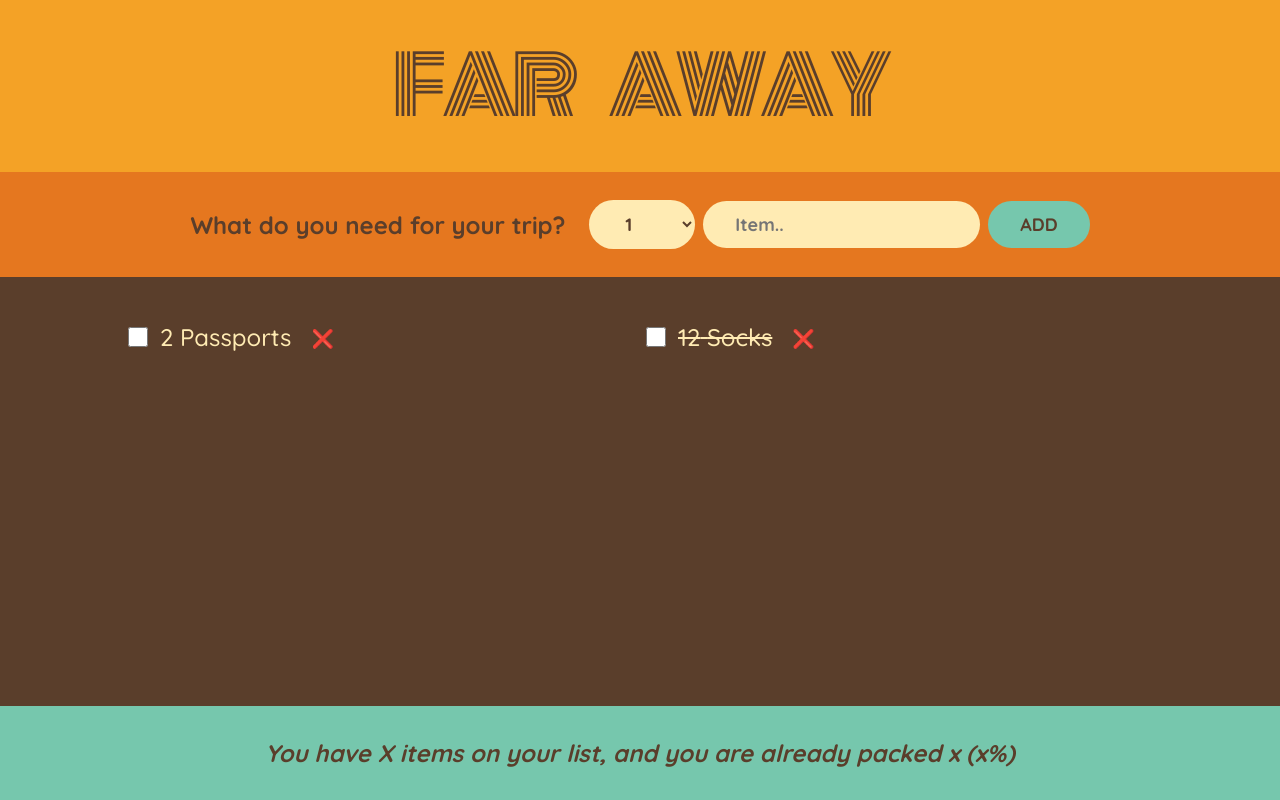
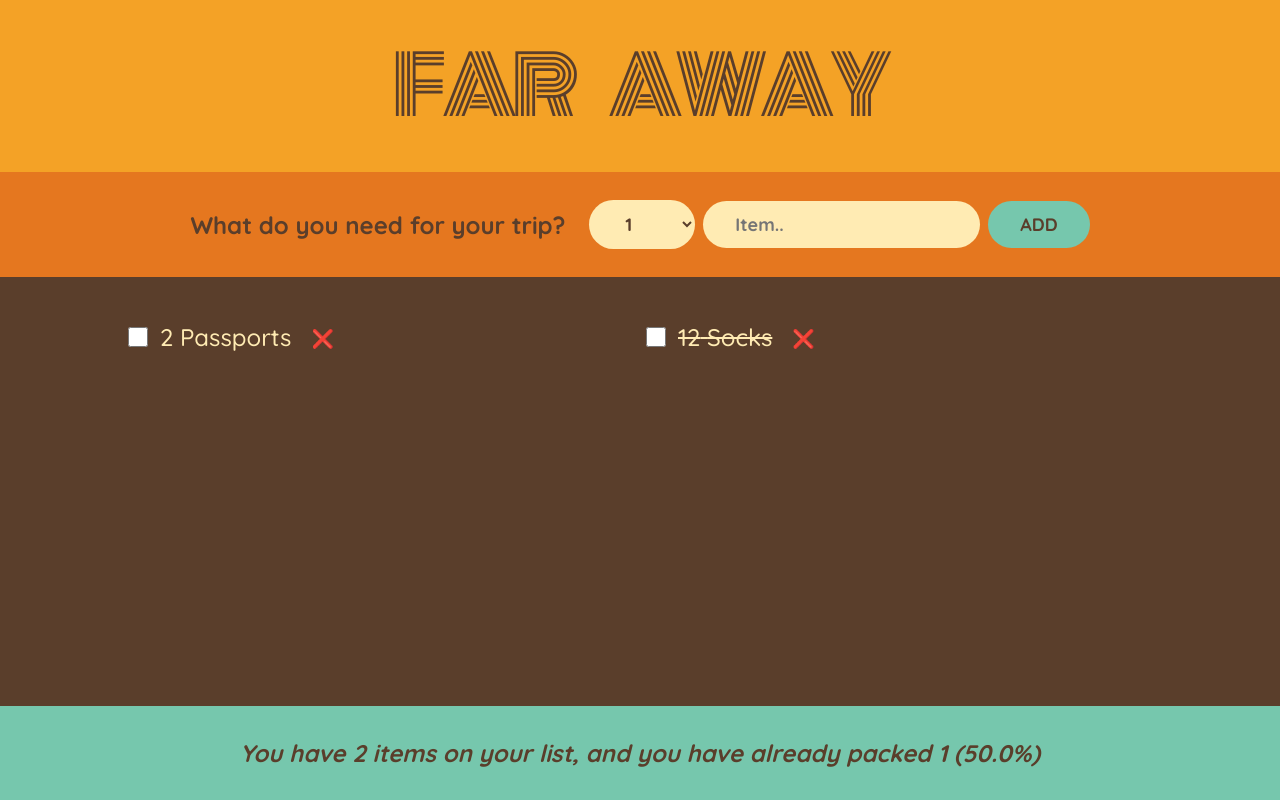
Before and after one commit to ericknamukolo/travel-list, a React (Create React App) app: page / in a window 1280 px wide. Built offline with nearby package versions, Linux system fonts and the light colour scheme.

Commit message:
some updates

```diff
--- a/src/App.tsx
+++ b/src/App.tsx
@@ -35,14 +35,25 @@ function App() {
 
       return newItems;
     });
-    console.log(id);
+  }
+
+  function markItem(id: number) {
+    setItems((prevItems) => {
+      let updatedItem: Item | undefined = prevItems.find(
+        (item) => item.id === id
+      );
+      updatedItem!.packed = !updatedItem!.packed;
+      let updatedItems: Item[] = prevItems.filter((item) => item.id !== id);
+
+      return [...updatedItems, updatedItem!];
+    });
   }
   return (
     <div className='app'>
       <Logo />
       <Form onAdd={addItem} />
-      <ParkingList items={items} onRemove={removeItem} />
-      <Stats />
+      <ParkingList items={items} onRemove={removeItem} onMark={markItem} />
+      <Stats items={items} />
     </div>
   );
 }
--- a/src/components/item.tsx
+++ b/src/components/item.tsx
@@ -1,14 +1,18 @@
 import React from 'react';
 import Item from '../models/item';
 
-const ItemC: React.FC<{ item: Item; onRemove: (id: number) => void }> = ({
-  item,
-  onRemove,
-}) => {
+const ItemC: React.FC<{
+  item: Item;
+  onRemove: (id: number) => void;
+  onMark: (id: number) => void;
+}> = ({ item, onRemove, onMark }) => {
   return (
     <li>
-      {' '}
-      <input type='checkbox' name='myCheckbox'></input>
+      <input
+        type='checkbox'
+        name='myCheckbox'
+        onClick={() => onMark(item.id)}
+      ></input>
       <span style={item.packed ? { textDecoration: 'line-through' } : {}}>
         {item.quantity} {item.description}
       </span>
--- a/src/components/packing-list.tsx
+++ b/src/components/packing-list.tsx
@@ -5,12 +5,20 @@ import ItemC from './item';
 const ParkingList: React.FC<{
   items: Item[];
   onRemove: (id: number) => void;
-}> = ({ items, onRemove }) => {
+  onMark: (id: number) => void;
+}> = ({ items, onRemove, onMark }) => {
   return (
     <div className='list'>
       <ul>
         {items.map((item) => {
-          return <ItemC item={item} key={item.id} onRemove={onRemove} />;
+          return (
+            <ItemC
+              item={item}
+              key={item.id}
+              onRemove={onRemove}
+              onMark={onMark}
+            />
+          );
         })}
       </ul>
     </div>
--- a/src/components/stats.tsx
+++ b/src/components/stats.tsx
@@ -1,9 +1,20 @@
 import React from 'react';
+import Item from '../models/item';
 
-const Stats: React.FC = () => {
+const Stats: React.FC<{ items: Item[] }> = ({ items }) => {
+  function getPercent(): number {
+    let finished: number = items.filter((item) => item.packed === true).length;
+    let total: number = items.length;
+    if (total === 0) return 0;
+    return (finished / total) * 100;
+  }
   return (
     <footer className='stats'>
-      <em>You have X items on your list, and you are already packed x (x%)</em>
+      <em>
+        You have {items.length} items on your list, and you have already packed
+        {` ${items.filter((item) => item.packed === true).length}`} (
+        {getPercent().toFixed(1)}%)
+      </em>
     </footer>
   );
 };
```
